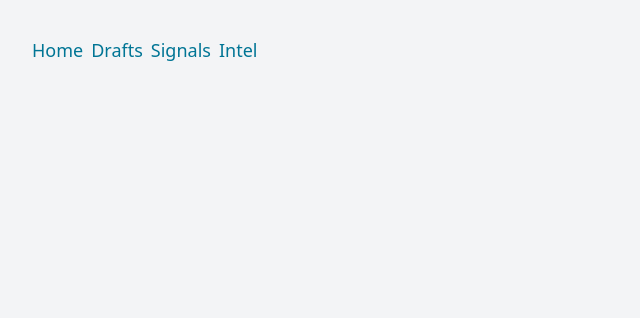
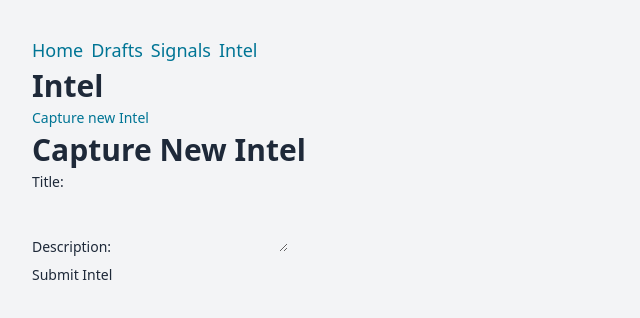
Before and after one commit to xintamosaik/vc12, a Vue app in the folder frontend/: page /new in a window 1280 px wide. Shown: the top 318 px of the page, without its empty margins (0-640 px from the left). Built offline with nearby package versions, Linux system fonts and the light colour scheme.

Commit message:
feat: add new route and component for capturing Intel

```diff
--- a/frontend/src/router/index.ts
+++ b/frontend/src/router/index.ts
@@ -22,7 +22,14 @@
       path: '/intel',
       name: 'intel',
       component: () => import('../views/Intel.vue'),
-    },
+      children: [
+        {
+          path: '/new',
+          name: 'new',
+          component: () => import('../views/New.vue'),
+        }
+      ]
+    }
   ],
 })
 
--- a/frontend/src/views/Intel.vue
+++ b/frontend/src/views/Intel.vue
@@ -1,5 +1,9 @@
 <template>
   <div>
     <h1>Intel</h1>
+    <RouterLink class="nav-link" to="/intel/new">
+     Capture new Intel
+    </RouterLink>
   </div>
+    <RouterView />
 </template>
--- /dev/null
+++ b/frontend/src/views/New.vue
@@ -0,0 +1,40 @@
+<script setup lang="ts">
+
+</script>
+<template>
+  <div>
+    <h1>Capture New Intel</h1>
+    <form @submit.prevent="submitIntel">
+      <div>
+        <label for="title">Title:</label>
+        <input type="text" id="title" v-model="intel.title" required />
+      </div>
+      <div>
+        <label for="description">Description:</label>
+        <textarea id="description" v-model="intel.description" required></textarea>
+      </div>
+      <button type="submit">Submit Intel</button>
+    </form>
+
+
+  </div>
+</template>
+
+<script lang="ts">
+export default {
+  data() {
+    return {
+      intel: {
+        title: '',
+        description: ''
+      }
+    };
+  },
+  methods: {
+    submitIntel() {
+      // Add your submission logic here
+      console.log('Submitting Intel:', this.intel);
+    }
+  }
+}
+</script>
```
